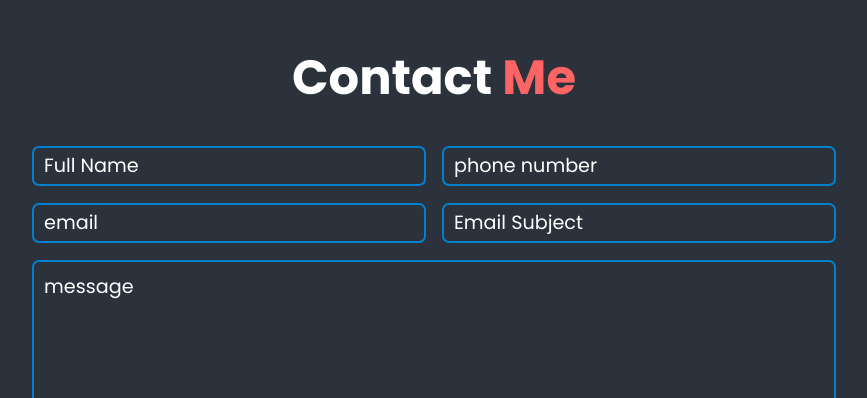
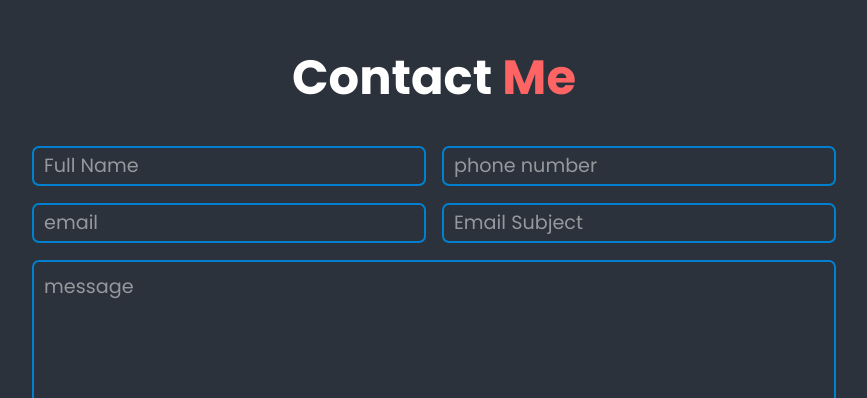
Before and after one commit to ChanduDevelops/React-Portfolio, a React (Vite) app: page / in a window 1280 px wide. Shown: the part 3076-3474 px from the top of the page, without its empty margins (206-1073 px from the left). Built offline with nearby package versions, Linux system fonts and the light colour scheme.

Commit message:
restore point

```diff
--- a/src/App.css
+++ b/src/App.css
@@ -685,11 +685,17 @@ form :is(input, textarea):focus {
 form :is(input, textarea)::placeholder {
     font-size: 1.2rem;
     color: var(--primaryColor);
+    opacity: .5;
 }
 
 input[type='number']::-webkit-outer-spin-button,
 input[type='number']::-webkit-inner-spin-button {
-    -webkit-appearance: textfield;
+    -webkit-appearance: none;
+    -moz-appearance: none;
+    appearance: none;
+}
+
+input[type='number'] {
     -moz-appearance: textfield;
     appearance: textfield;
 }
```
